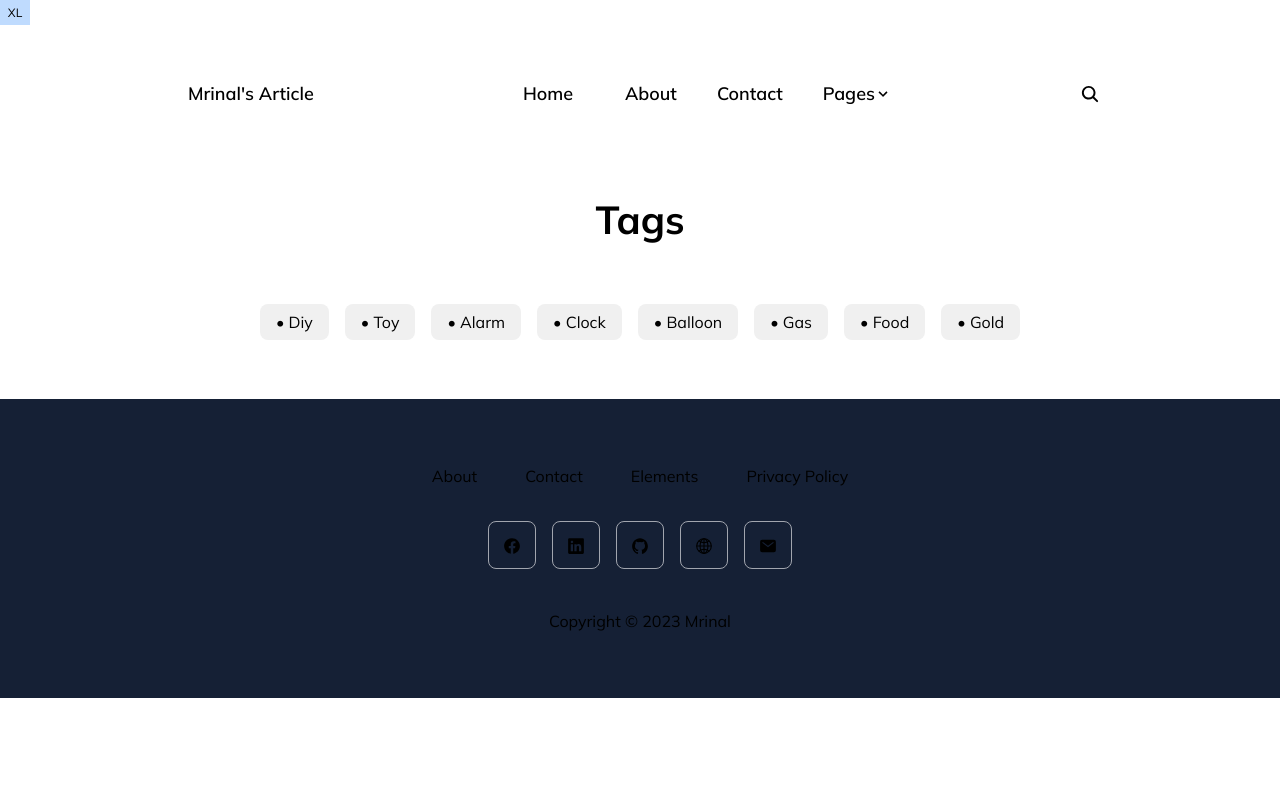
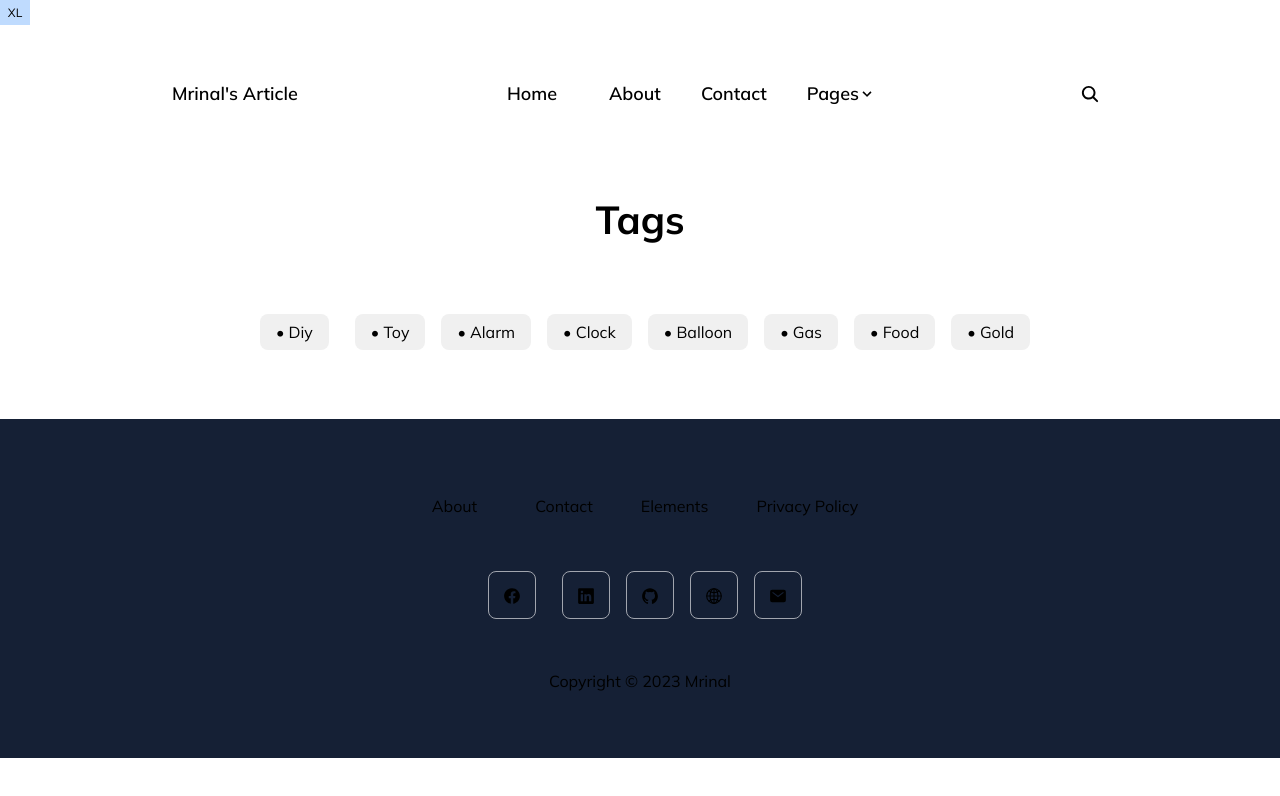
Before and after one commit to mrinalcs/mrinalcs.github.io, a Next.js app: page /tags in a window 1280 px wide. Shown: the top 796 px of the page. Built offline with nearby package versions, Linux system fonts and the light colour scheme; what tailwind-bootstrap-grid would draw is missing.

Commit message:
Update style.scss

```diff
--- a/styles/style.scss
+++ b/styles/style.scss
@@ -93,3 +93,26 @@ blockquote,pre {
   color: var(--text);
   background: var(--bg2);
 }
+
+
+.space-x-4 {
+  > .inline-block {
+    margin: 10px;
+  }
+}
+
+
+
+@media (prefers-color-scheme: dark) {
+  .shadow {
+    box-shadow: 0 10px 30px rgba(10, 10, 10, 0.3);
+  }
+}
+
+a.navbar-brand.block.nav-link {
+  padding: 0;
+}
+
+ul.nav-dropdown-list {
+  box-shadow: 0 10px 30px black;
+}
```
